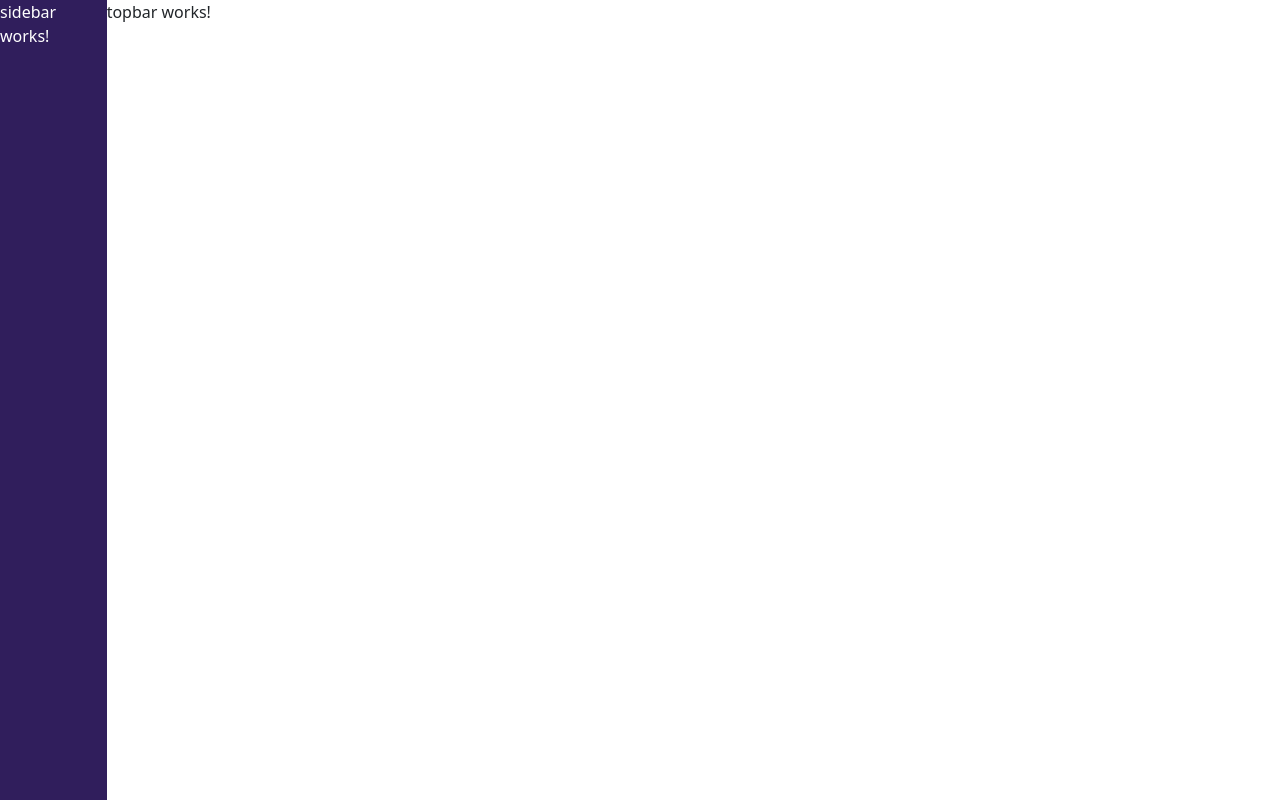
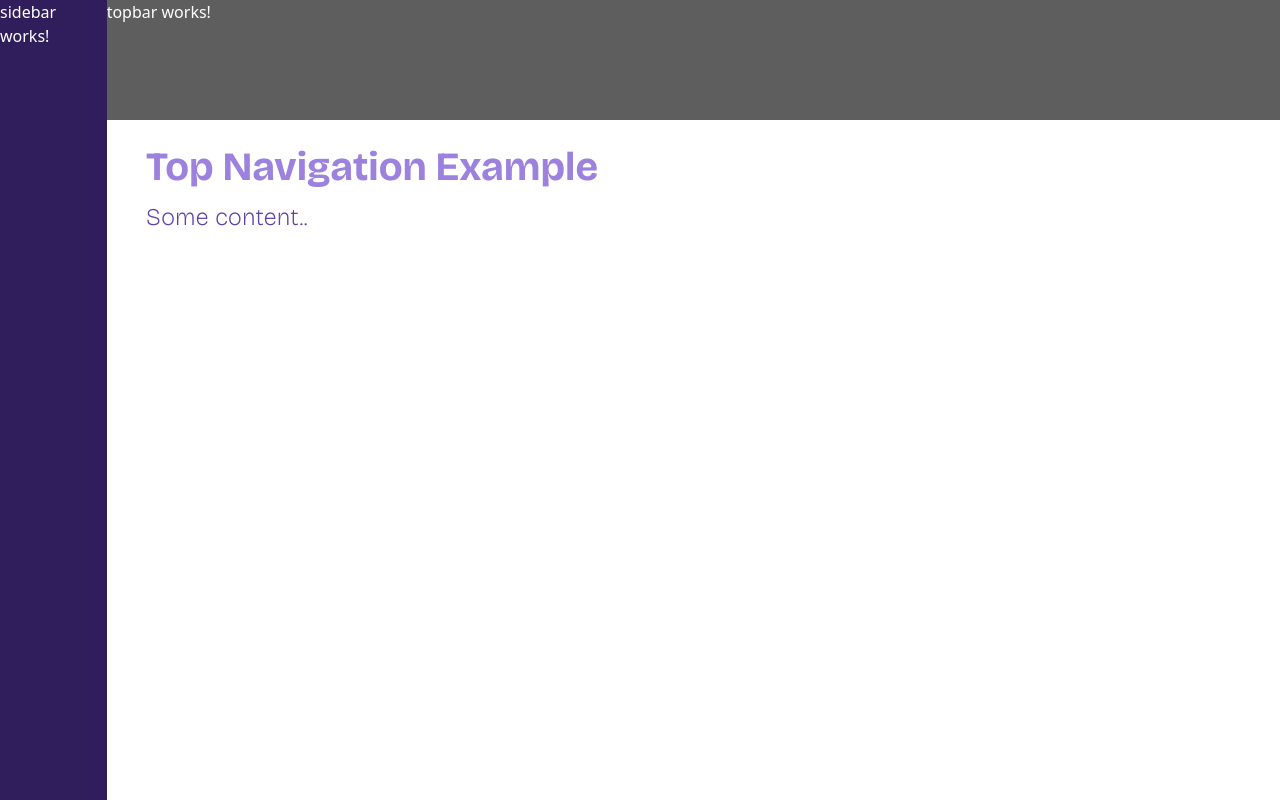
Before and after one commit to FabioB8a/StudyBuddy, an Angular app: page /flashcards in a window 1280 px wide. Built offline with nearby package versions, Linux system fonts and the light colour scheme.

Commit message:
Topbar update

```diff
--- a/src/app/global/topbar/topbar.component.css
+++ b/src/app/global/topbar/topbar.component.css
@@ -0,0 +1,9 @@
+.content {
+    background-color: #5e5e5e;
+    color: white;
+}
+
+.blue-square {
+    width: 100%;
+    height: 15vh;
+}
--- a/src/app/global/topbar/topbar.component.html
+++ b/src/app/global/topbar/topbar.component.html
@@ -1 +1,5 @@
-<p>topbar works!</p>
+<div class="content blue-square">
+
+    <p>topbar works!</p>
+
+</div>
--- a/src/app/pages/flashcards-page/flashcards-page.component.css
+++ b/src/app/pages/flashcards-page/flashcards-page.component.css
@@ -1,5 +1,9 @@
 .layout {
     display: flex;
+}
+
+.col-2 {
+    flex: 1; /* Toma todo el espacio restante */
 }
 
 .content {
@@ -8,25 +12,21 @@
     margin-right: 2%;
     margin-top: 2%;
 }
-  .underline-mark{
+
+.underline-mark {
     border-bottom: #D0C3F2 1px solid;
 }
-  .title{
+
+.title {
     color: #9C82DE;
     font-family: 'bricolage grotesque', sans-serif;
     font-weight: bold;
     font-size: 2.5em;
 }
-  .subtitle-no-bold{
+
+.subtitle-no-bold {
     color: #5E41A7;
     font-family: 'bricolage grotesque', sans-serif;
     font-weight: 100;
     font-size: 1.5em;
 }
-
-
-  .blue-square {
-    width: 100%; /* Ocupa todo el ancho del contenedor */
-    height: 100vh; /* Ocupa toda la altura de la ventana del navegador */
-    background-color: blue; /* Color azul */
-  }
--- a/src/app/pages/flashcards-page/flashcards-page.component.html
+++ b/src/app/pages/flashcards-page/flashcards-page.component.html
@@ -4,11 +4,17 @@
         <app-sidebar></app-sidebar>
     </div>
 
-    <app-topbar></app-topbar>
+    <div class="col-2">
+        <div class="topnav">
+            <app-topbar></app-topbar>
+        </div>
 
-
-    <div class="content col 5">
-
+        <div class="content">
+            <div style="padding-left:16px">
+                <h2 class="title">Top Navigation Example</h2>
+                <p class="subtitle-no-bold">Some content..</p>
+            </div>
+        </div>
 
     </div>
 </div>
```
Lines whose indentation alone changed are shown as unchanged.
